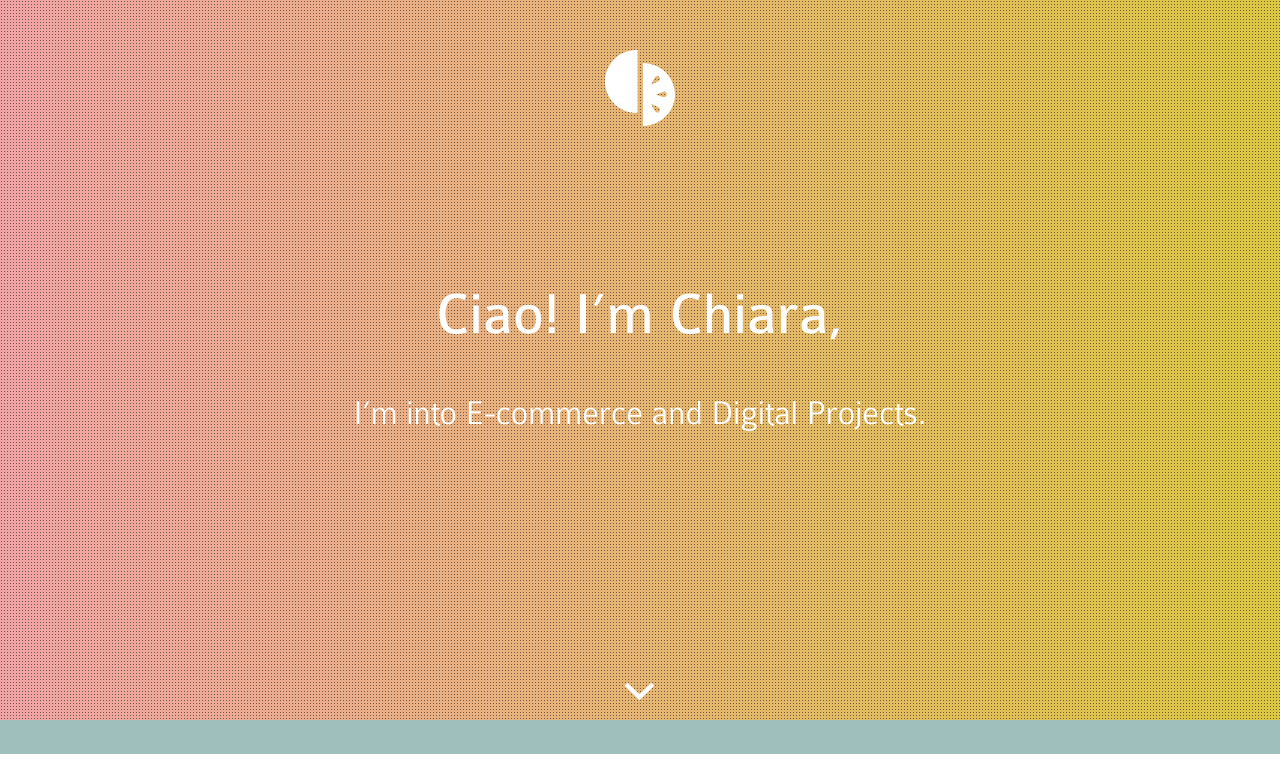
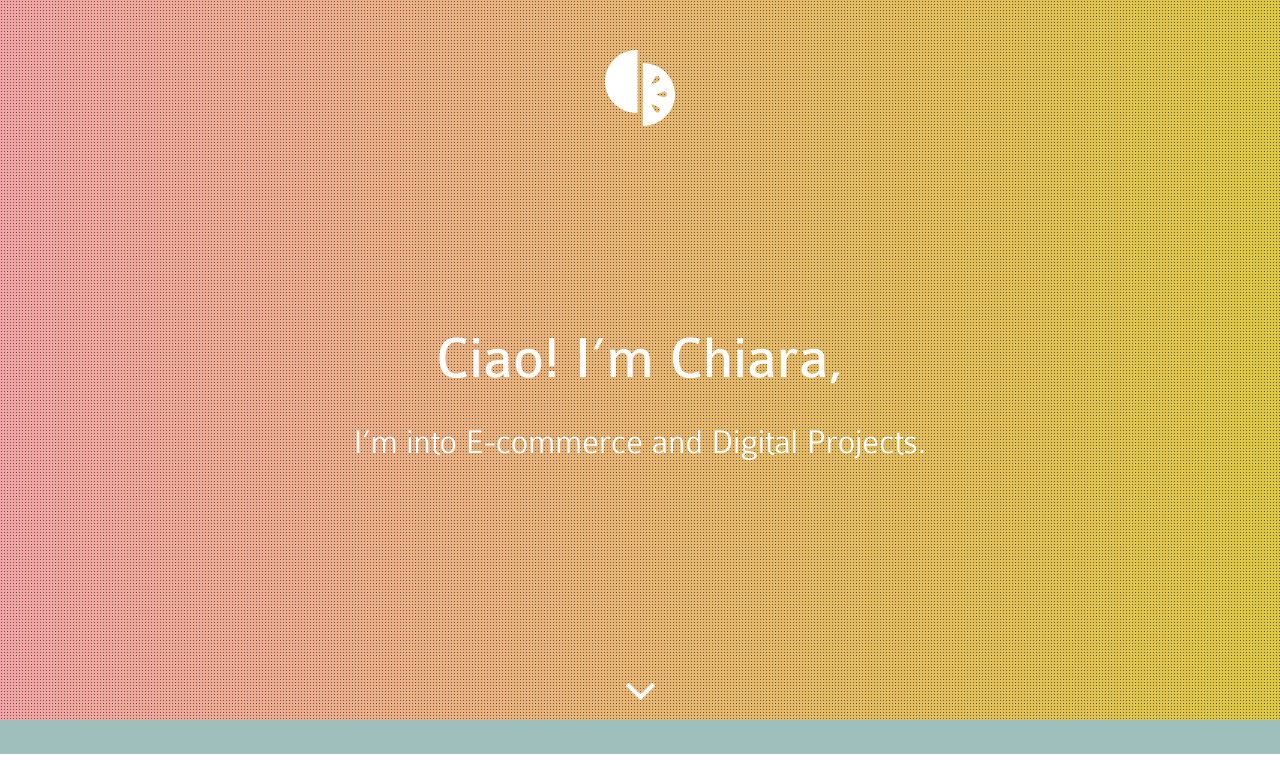
Before and after one commit to poliedra86/poliedra86.github.io, a plain HTML site: page index.html in a window 1280 px wide. Shown: the top 766 px of the page. Drawn offline with Linux system fonts and the light colour scheme.

Commit message:
Centratura titolo principale

```diff
--- a/index.html
+++ b/index.html
@@ -37,8 +37,10 @@
 					C616.886,413.404,608.984,417.135,608.965,417.146L608.965,417.146L608.965,417.146L608.965,417.146z M598.869,390.669v76.395
 					c21.098,0,38.986-17.101,38.986-38.197C637.855,407.771,619.967,390.669,598.869,390.669"/>
 				</svg>
+				<header>
 					<h1>Ciao! I&rsquo;m Chiara,</h1>
 					<p class="titoletto">I&rsquo;m into E-commerce and Digital Projects.</p>
+				</header>
 				<svg version="1.1" id="arrow" xmlns="http://www.w3.org/2000/svg" xmlns:xlink="http://www.w3.org/1999/xlink" x="0px" y="0px"
 					width="29px" height="17px" viewBox="580.775 412.445 29 17" enable-background="new 580.775 412.445 29 17" xml:space="preserve">
 					<path fill="#FFFFFF" d="M609.531,414.454c0.326,0.323,0.326,0.854,0,1.176l-13.66,13.56c-0.328,0.322-0.862,0.322-1.188,0
--- a/style.css
+++ b/style.css
@@ -1,8 +1,4 @@
-/* Reset
-   http://meyerweb.com/eric/tools/css/reset/
-   v2.0 | 20110126
-   License: none (public domain)
-   */
+
 
 html, body, div, span, applet, object, iframe,
 h1, h2, h3, h4, h5, h6, p, blockquote, pre,
@@ -120,8 +116,6 @@
   background-image: url("img/pattern-grid.png"), linear-gradient(to right, #f0a4a5 0%, #dcc742 100%); /* W3C */
   height: 90vh;
   padding-top: 50px;
-
-
 }
 
 #secondblock {
@@ -160,29 +154,31 @@
 #inner-1 {
   height: 100%;
   position: relative;
-
+  display: flex;
+  flex-direction: column;
 }
 
+#inner-1 header {
+  flex: 1;
+  display: flex;
+  flex-direction: column;
+  justify-content: center;
+}
 
 
 h1 {
   font-family: 'colaborate-regular';
   font-size: 6rem;
-    margin: 60px 0 50px 0;
+  margin: 0 0 35px 0;
 }
 
 .titoletto {
   font-family: 'colaborate-light';
   font-size: 3.5rem;
-
-
 }
 
 #arrow {
-    position: absolute;
-    bottom: 20px;
-    left:50%;
-    margin-left: -15px;
+  margin: 20px auto 20px auto;
   cursor: pointer;
 }
 
@@ -308,23 +304,6 @@
 
 
 
- /* .button {
-
-    display: block;
-    width: 100%;
-    padding: 1em 0;
-    text-align: center;
-    border: 1px solid white;
-    font-family: 'colaborate-regular';
-    font-size: 2.3em;
-    color: white;
-    margin: 1.5em 0;
-    text-decoration: none;
-
-
-    } */
-
-
 .button-enhanced {
   display: block;
   padding: 1em 0;
@@ -436,33 +415,19 @@
 and (min-width: 768px) {
 
   .block-container {
-
     display: flex;
     justify-content: center;
     flex-wrap: wrap;
-
   }
 
 
   #firstblock {
     text-align: center;
-
-
-
-      }
-
-      h1 {
-
-        margin-top: 20vh;
-
-
   }
 
   .column--reduced  {
     max-width:35vw;
-
   }
-
 
   #fifthblock .image-wrapper {
     background-position-y: -180px;
@@ -471,11 +436,11 @@
 
   #sixthblock .image-wrapper {
     background-position-y: -350px;
-
   }
 
-
-
+  #logo {
+    margin: 0 auto;
+  }
 }
 
 
@@ -489,11 +454,13 @@
   }
 
   #arrow {
-
     bottom: 80px;
   }
 
   h1 {
     font-size: 4rem;
-      margin: 10% 0 2% 0;
+    margin-bottom: 2%;
   }
+
+
+}
```
Lines whose indentation alone changed are shown as unchanged.
